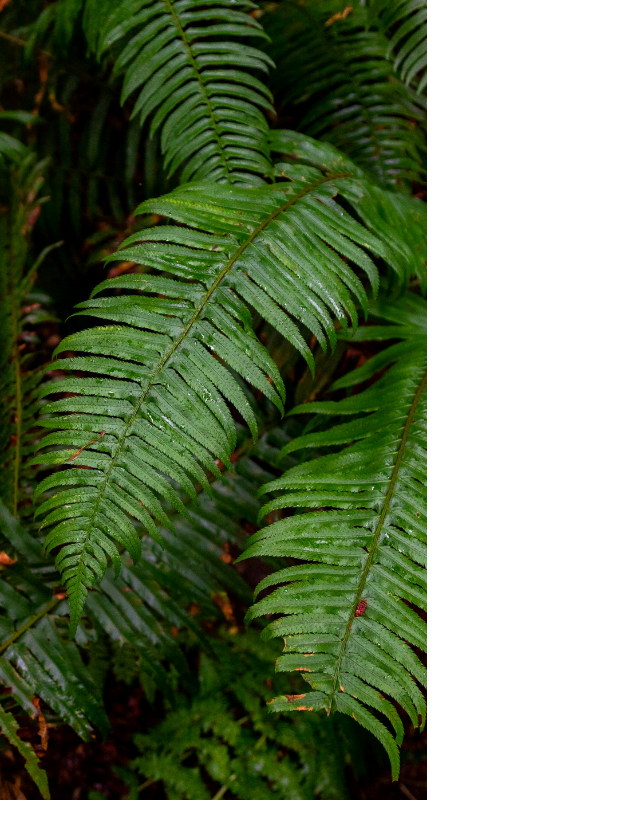
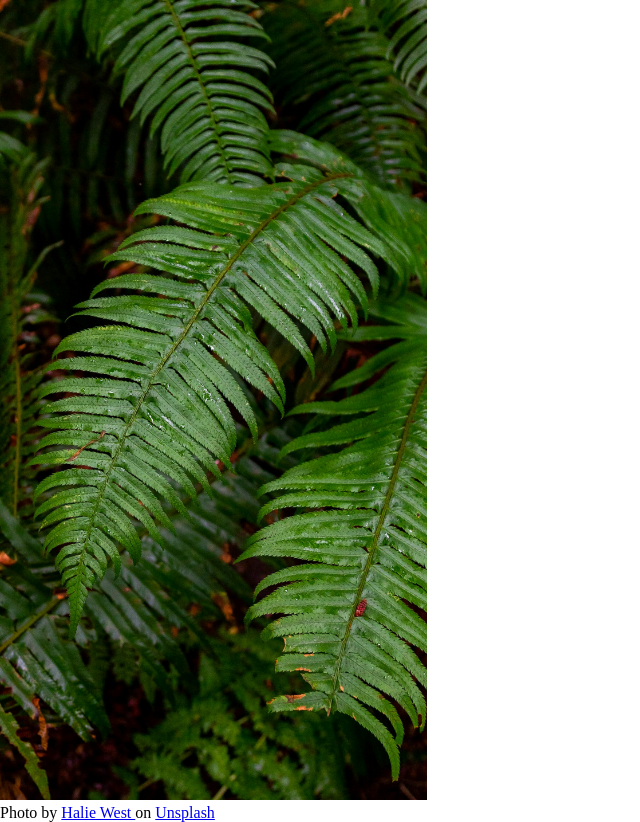
Before and after one commit to BDraper25/Practice-signup-form, a plain HTML site: page index.html in a window 1280 px wide. Shown: the whole page, without its empty margins (0-640 px from the left). Drawn offline with Linux system fonts and the light colour scheme.

Commit message:
add photo credit to html

```diff
--- a/index.html
+++ b/index.html
@@ -10,7 +10,21 @@
 <body>
 
     <div class="left-side-container">
-        <img src="halie-west-25xggax4bSA-unsplash.jpg" alt="A picture of wild ferns with some slight water on them">
+
+        <img src="halie-west-25xggax4bSA-unsplash.jpg"
+            alt="A picture of wild ferns with some slight water on them">
+
+        <div class="photo-credit">
+            Photo by
+            <a href="https://unsplash.com/@haliewestphoto?utm_source=unsplash&utm_medium=referral&utm_content=creditCopyText">
+                Halie West
+            </a>
+            on
+            <a href="https://unsplash.com/photos/green-leaf-plant-in-close-up-photography-25xggax4bSA?utm_source=unsplash&utm_medium=referral&utm_content=creditCopyText">
+                Unsplash
+            </a>
+        </div>
+
     </div>
 
     <div class="right-side-container">
```
